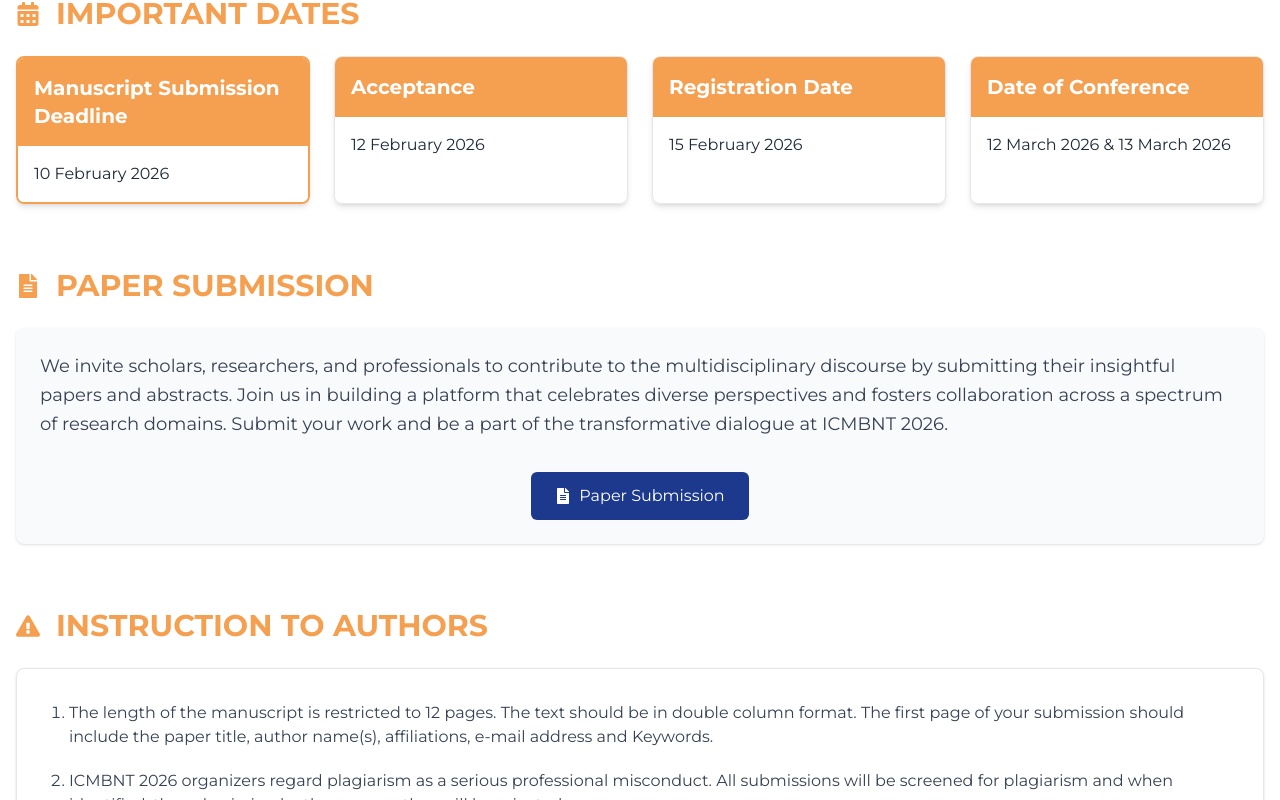
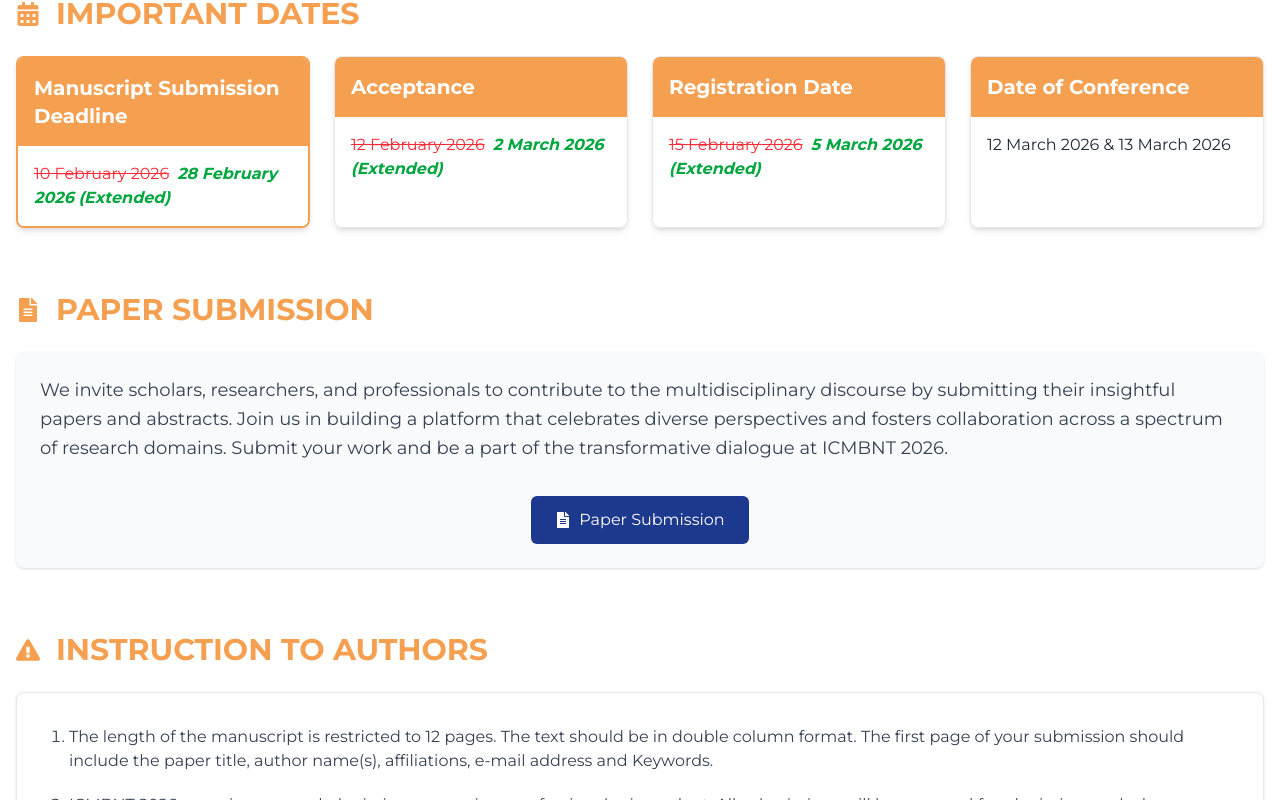
Before and after one commit to Societyforcis/icmbnt2026, a React (Vite) app in the folder srm-front2/: page /call-for-papers in a window 1280 px wide. Shown: the part 900-1700 px from the top of the page. Built offline with nearby package versions, Linux system fonts and the light colour scheme.

Commit message:
done-fully

```diff
--- a/srm-front2/src/components/CallforPaper.tsx
+++ b/srm-front2/src/components/CallforPaper.tsx
@@ -79,16 +79,31 @@ const CallForPapers = () => {
           <div className="grid grid-cols-1 md:grid-cols-2 lg:grid-cols-4 gap-6">
             <DateCard
               title="Manuscript Submission Deadline"
-              date="10 February 2026"
+              date={
+                <span>
+                  <span className="line-through text-red-500 mr-2">10 February 2026</span>
+                  <span className="text-green-600 font-bold italic">28 February 2026 (Extended)</span>
+                </span>
+              }
               isHighlighted={true}
             />
             <DateCard
               title="Acceptance"
-              date="12 February 2026"
+              date={
+                <span>
+                  <span className="line-through text-red-500 mr-2">12 February 2026</span>
+                  <span className="text-green-600 font-bold italic">2 March 2026 (Extended)</span>
+                </span>
+              }
             />
             <DateCard
               title="Registration Date"
-              date="15 February 2026"
+              date={
+                <span>
+                  <span className="line-through text-red-500 mr-2">15 February 2026</span>
+                  <span className="text-green-600 font-bold italic">5 March 2026 (Extended)</span>
+                </span>
+              }
             />
             <DateCard
               title="Date of Conference"
@@ -165,7 +180,7 @@ const CallForPapers = () => {
               </li>
             </ol>
             <div className="mt-6 py-2 px-4 bg-blue-50 border-l-4 border-[#F5A051] text-gray-700">
-              <p><strong>Manuscript Submission Deadline:</strong> 10 February 2026</p>
+              <p><strong>Manuscript Submission Deadline:</strong> <span className="line-through text-red-500 mr-2">10 February 2026</span> <span className="text-green-700 font-bold">28 February 2026 (Extended)</span></p>
             </div>
           </div>
         </section>
--- a/srm-front2/src/components/Home.tsx
+++ b/srm-front2/src/components/Home.tsx
@@ -129,7 +129,7 @@ const Home = () => {
                 </p>
               </div>
 
- <div className="flex flex-col items-center">
+              <div className="flex flex-col items-center">
                 <img
                   src={kpr}
                   alt="SRM University"
@@ -137,7 +137,7 @@ const Home = () => {
                   loading="lazy"
                 />
                 <p className="text-xs sm:text-sm text-white mt-3 text-center font-medium max-w-[140px] ml-[50px]">
-                  SRM University
+                  KPR Institute of Engineering and Technology
                 </p>
               </div>
               {/* Universitas Pelita Bangsa Logo */}
--- a/srm-front2/src/components/Papersubmission.tsx
+++ b/srm-front2/src/components/Papersubmission.tsx
@@ -592,7 +592,7 @@ const PaperSubmission = () => {
                     </div>
                     <div className="ml-3">
                       <p className="text-sm text-blue-800">
-                        <span className="font-bold">Important:</span> Manuscript submission deadline is <span className="font-bold">10 February 2026</span>. Submit your paper before the deadline!
+                        <span className="font-bold">Important:</span> Manuscript submission deadline is <span className="line-through text-red-500 mx-1">10 February 2026</span> <span className="font-bold text-green-700 underline">28 February 2026 (Extended)</span>. Submit your paper before the deadline!
                       </p>
                     </div>
                   </div>
--- a/srm-front2/src/components/Registrations.tsx
+++ b/srm-front2/src/components/Registrations.tsx
@@ -312,7 +312,7 @@ const Registrations: React.FC = () => {
             </div>
             <div className="ml-3">
               <p className="text-sm text-blue-700">
-                <span className="font-medium">Important:</span> Registration deadline is <span className="font-bold">15 February 2026</span>. Complete your registration before the deadline!
+                <span className="font-medium">Important:</span> Registration deadline is <span className="line-through text-red-500 mr-1">15 February 2026</span> <span className="font-bold text-green-700 underline">5 March 2026 (Extended)</span>. Complete your registration before the deadline!
               </p>
             </div>
           </div>
--- a/srm-front2/src/components/Timeline.tsx
+++ b/srm-front2/src/components/Timeline.tsx
@@ -4,17 +4,32 @@ import { Calendar } from "lucide-react";
 
 const timelineData = [
   {
-    date: "10 February 2026",
+    date: (
+      <span>
+        <span className="line-through opacity-60 mr-2 text-red-500">10 February 2026</span>
+        <span className="text-green-600 font-bold">28 February 2026 (Extended)</span>
+      </span>
+    ),
     title: "Manuscript Submission Deadline",
     description: "Last date to submit your research papers and manuscripts"
   },
   {
-    date: "12 February 2026",
+    date: (
+      <span>
+        <span className="line-through opacity-60 mr-2 text-red-500">12 February 2026</span>
+        <span className="text-green-600 font-bold">2 March 2026 (Extended)</span>
+      </span>
+    ),
     title: "Acceptance Notification",
     description: "Authors will be notified about the acceptance of their papers"
   },
   {
-    date: "15 February 2026",
+    date: (
+      <span>
+        <span className="line-through opacity-60 mr-2 text-red-500">15 February 2026</span>
+        <span className="text-green-600 font-bold">5 March 2026 (Extended)</span>
+      </span>
+    ),
     title: "Registration Deadline",
     description: "Last date for conference registration"
   },
--- a/srm-front2/src/components/Venue.tsx
+++ b/srm-front2/src/components/Venue.tsx
@@ -114,9 +114,9 @@ const Venue = () => {
                   <div>
                     <h4 className="text-lg font-semibold text-gray-800 mb-3">Important Dates</h4>
                     <ul className="space-y-3 text-gray-700">
-                      <li><strong>Paper Submission:</strong> 10 February 2026</li>
-                      <li><strong>Acceptance Notification:</strong> 12 February 2026</li>
-                      <li><strong>Registration Deadline:</strong> 15 February 2026</li>
+                      <li><strong>Paper Submission:</strong> <span className="line-through text-red-500 mr-2">10 Feb 2026</span> <span className="text-green-700 font-semibold">28 Feb 2026</span></li>
+                      <li><strong>Acceptance Notification:</strong> <span className="line-through text-red-500 mr-2">12 Feb 2026</span> <span className="text-green-700 font-semibold">2 March 2026</span></li>
+                      <li><strong>Registration Deadline:</strong> <span className="line-through text-red-500 mr-2">15 Feb 2026</span> <span className="text-green-700 font-semibold">5 March 2026</span></li>
                       <li><strong>Conference Days:</strong> 12-13 March 2026</li>
                     </ul>
                   </div>
```
